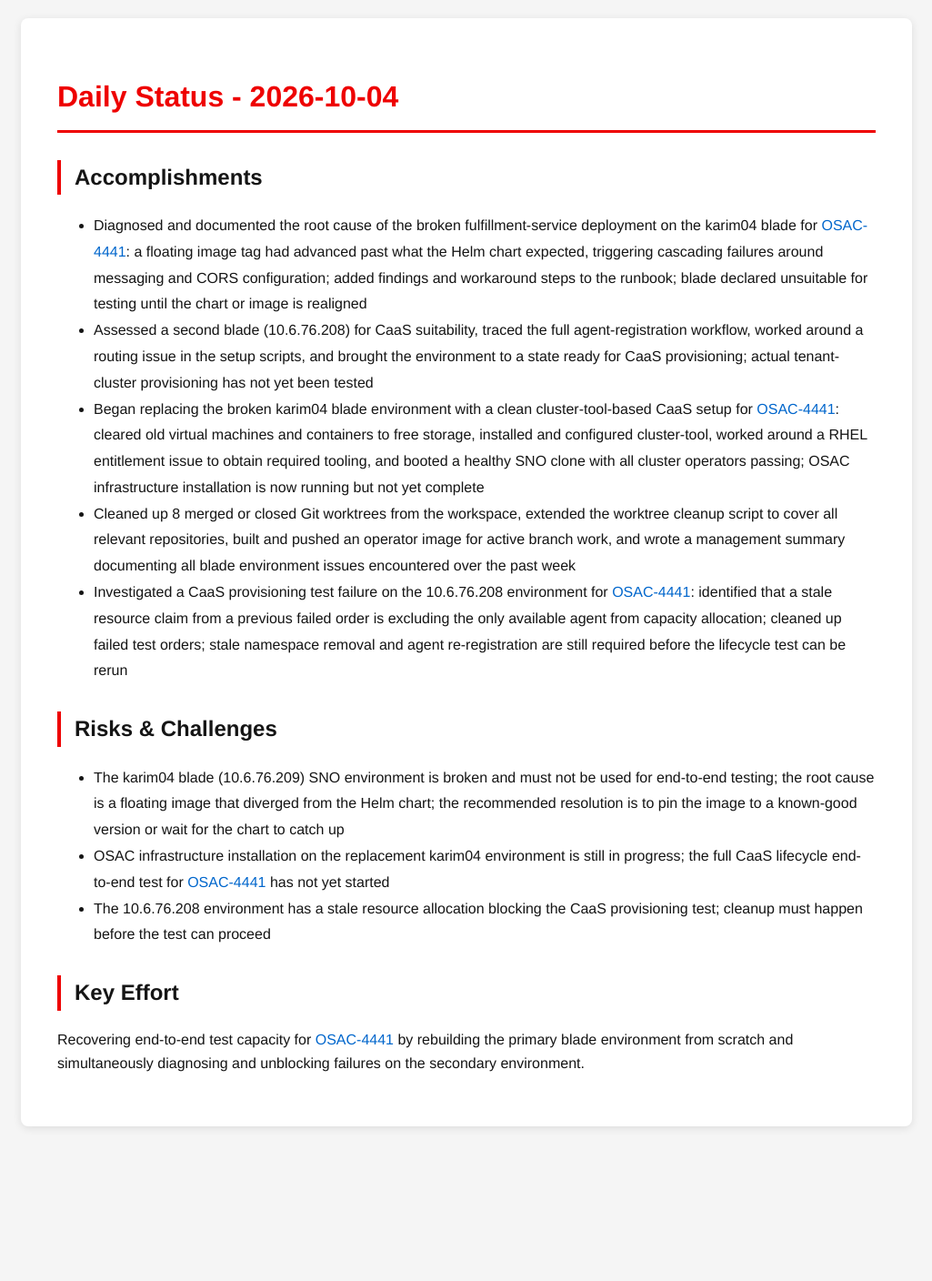
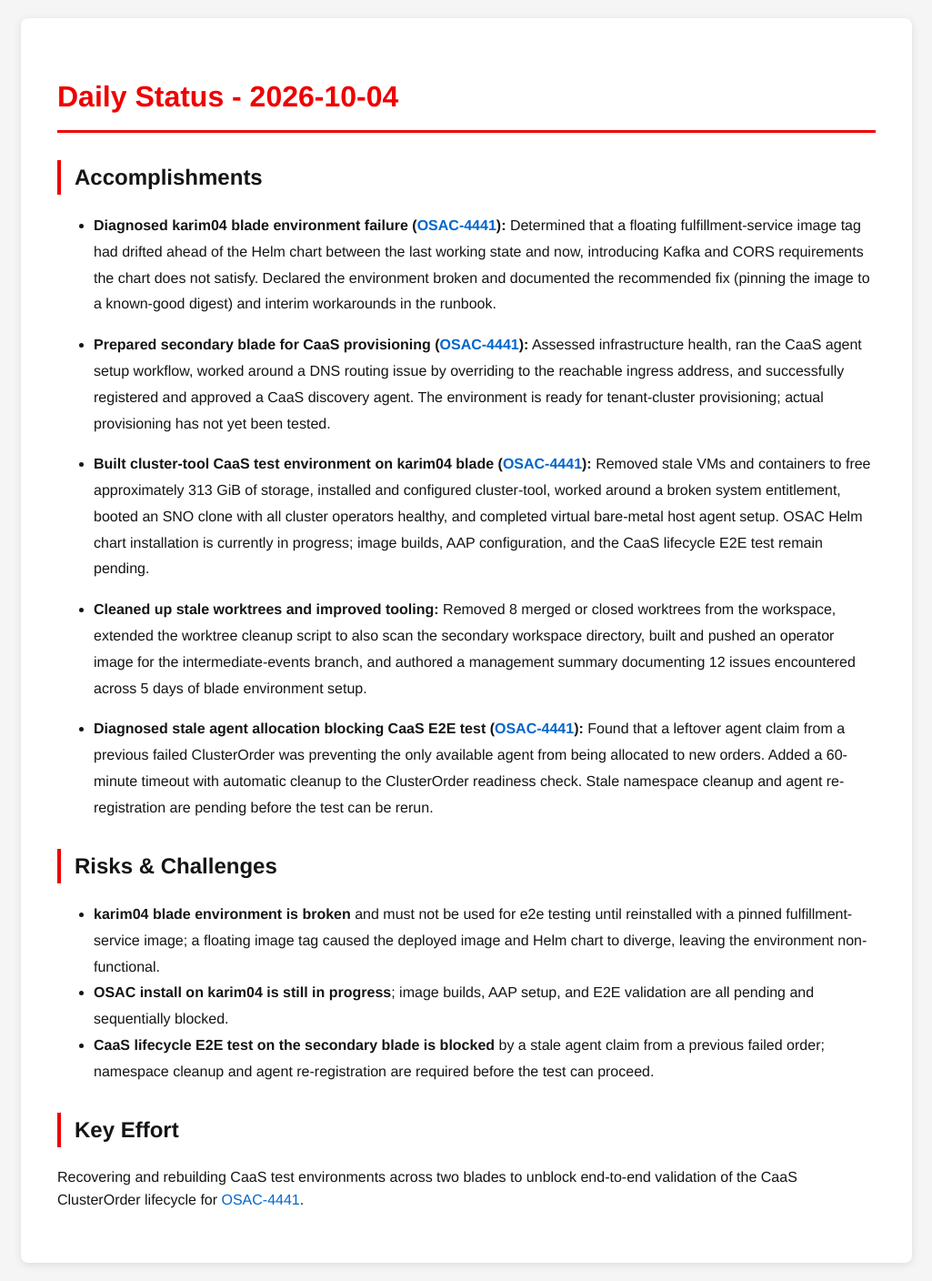
Before and after one commit to tzvatot/daily-status, a Jekyll site: the page built from 2026-10-04.md, in a window 1280 px wide. Shown: the whole page at 91% size, without its empty margins (127-1152 px from the left). Built offline with Jekyll 4.4.1, drawn with Linux system fonts in a browser that asks for light colours; before the commit the page ends 1258 px from its top, so only the background shows below that.

Commit message:
Daily status update - 2026-10-04

```diff
--- a/2026-10-04.md
+++ b/2026-10-04.md
@@ -7,16 +7,23 @@ date: 2026-10-04
 # Daily Status - 2026-10-04
 
 ## Accomplishments
-- Diagnosed and documented the root cause of the broken fulfillment-service deployment on the karim04 blade for [OSAC-4441](https://redhat.atlassian.net/browse/OSAC-4441): a floating image tag had advanced past what the Helm chart expected, triggering cascading failures around messaging and CORS configuration; added findings and workaround steps to the runbook; blade declared unsuitable for testing until the chart or image is realigned
-- Assessed a second blade (10.6.76.208) for CaaS suitability, traced the full agent-registration workflow, worked around a routing issue in the setup scripts, and brought the environment to a state ready for CaaS provisioning; actual tenant-cluster provisioning has not yet been tested
-- Began replacing the broken karim04 blade environment with a clean cluster-tool-based CaaS setup for [OSAC-4441](https://redhat.atlassian.net/browse/OSAC-4441): cleared old virtual machines and containers to free storage, installed and configured cluster-tool, worked around a RHEL entitlement issue to obtain required tooling, and booted a healthy SNO clone with all cluster operators passing; OSAC infrastructure installation is now running but not yet complete
-- Cleaned up 8 merged or closed Git worktrees from the workspace, extended the worktree cleanup script to cover all relevant repositories, built and pushed an operator image for active branch work, and wrote a management summary documenting all blade environment issues encountered over the past week
-- Investigated a CaaS provisioning test failure on the 10.6.76.208 environment for [OSAC-4441](https://redhat.atlassian.net/browse/OSAC-4441): identified that a stale resource claim from a previous failed order is excluding the only available agent from capacity allocation; cleaned up failed test orders; stale namespace removal and agent re-registration are still required before the lifecycle test can be rerun
+
+- **Diagnosed karim04 blade environment failure ([OSAC-4441](https://redhat.atlassian.net/browse/OSAC-4441)):** Determined that a floating fulfillment-service image tag had drifted ahead of the Helm chart between the last working state and now, introducing Kafka and CORS requirements the chart does not satisfy. Declared the environment broken and documented the recommended fix (pinning the image to a known-good digest) and interim workarounds in the runbook.
+
+- **Prepared secondary blade for CaaS provisioning ([OSAC-4441](https://redhat.atlassian.net/browse/OSAC-4441)):** Assessed infrastructure health, ran the CaaS agent setup workflow, worked around a DNS routing issue by overriding to the reachable ingress address, and successfully registered and approved a CaaS discovery agent. The environment is ready for tenant-cluster provisioning; actual provisioning has not yet been tested.
+
+- **Built cluster-tool CaaS test environment on karim04 blade ([OSAC-4441](https://redhat.atlassian.net/browse/OSAC-4441)):** Removed stale VMs and containers to free approximately 313 GiB of storage, installed and configured cluster-tool, worked around a broken system entitlement, booted an SNO clone with all cluster operators healthy, and completed virtual bare-metal host agent setup. OSAC Helm chart installation is currently in progress; image builds, AAP configuration, and the CaaS lifecycle E2E test remain pending.
+
+- **Cleaned up stale worktrees and improved tooling:** Removed 8 merged or closed worktrees from the workspace, extended the worktree cleanup script to also scan the secondary workspace directory, built and pushed an operator image for the intermediate-events branch, and authored a management summary documenting 12 issues encountered across 5 days of blade environment setup.
+
+- **Diagnosed stale agent allocation blocking CaaS E2E test ([OSAC-4441](https://redhat.atlassian.net/browse/OSAC-4441)):** Found that a leftover agent claim from a previous failed ClusterOrder was preventing the only available agent from being allocated to new orders. Added a 60-minute timeout with automatic cleanup to the ClusterOrder readiness check. Stale namespace cleanup and agent re-registration are pending before the test can be rerun.
 
 ## Risks & Challenges
-- The karim04 blade (10.6.76.209) SNO environment is broken and must not be used for end-to-end testing; the root cause is a floating image that diverged from the Helm chart; the recommended resolution is to pin the image to a known-good version or wait for the chart to catch up
-- OSAC infrastructure installation on the replacement karim04 environment is still in progress; the full CaaS lifecycle end-to-end test for [OSAC-4441](https://redhat.atlassian.net/browse/OSAC-4441) has not yet started
-- The 10.6.76.208 environment has a stale resource allocation blocking the CaaS provisioning test; cleanup must happen before the test can proceed
+
+- **karim04 blade environment is broken** and must not be used for e2e testing until reinstalled with a pinned fulfillment-service image; a floating image tag caused the deployed image and Helm chart to diverge, leaving the environment non-functional.
+- **OSAC install on karim04 is still in progress**; image builds, AAP setup, and E2E validation are all pending and sequentially blocked.
+- **CaaS lifecycle E2E test on the secondary blade is blocked** by a stale agent claim from a previous failed order; namespace cleanup and agent re-registration are required before the test can proceed.
 
 ## Key Effort
-Recovering end-to-end test capacity for [OSAC-4441](https://redhat.atlassian.net/browse/OSAC-4441) by rebuilding the primary blade environment from scratch and simultaneously diagnosing and unblocking failures on the secondary environment.
+
+Recovering and rebuilding CaaS test environments across two blades to unblock end-to-end validation of the CaaS ClusterOrder lifecycle for [OSAC-4441](https://redhat.atlassian.net/browse/OSAC-4441).
```
